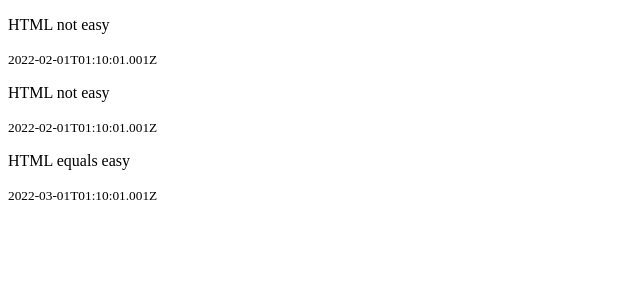
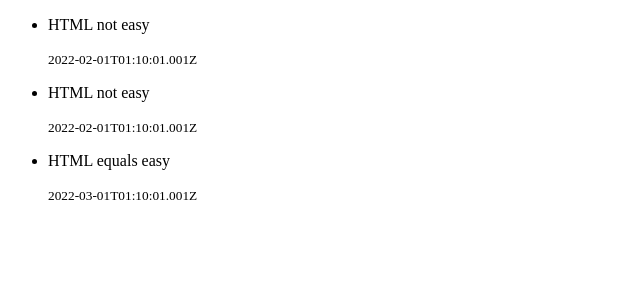
Before and after one commit to miguelgargallo/miguelgargallo_bootcamp_fullstack_react_0012_tablas, a React (Create React App) app: page / in a window 1280 px wide. Shown: the top 300 px of the page, without its empty margins (0-640 px from the left). Built offline with nearby package versions, Linux system fonts and the light colour scheme.

Commit message:
En forma de lista En forma de lista

```diff
--- a/src/App.js
+++ b/src/App.js
@@ -23,15 +23,15 @@ const notes = [
 
 export default function App() {
   return (
-    <div>
+    <ul>
       {notes.map((note) => (
-        <div>
+        <li key={note.id}>
           <p>{note.content}</p>
           <small>
             <time>{note.date}</time>
           </small>
-        </div>
+        </li>
       ))}
-    </div>
+    </ul>
   );
 }
```
